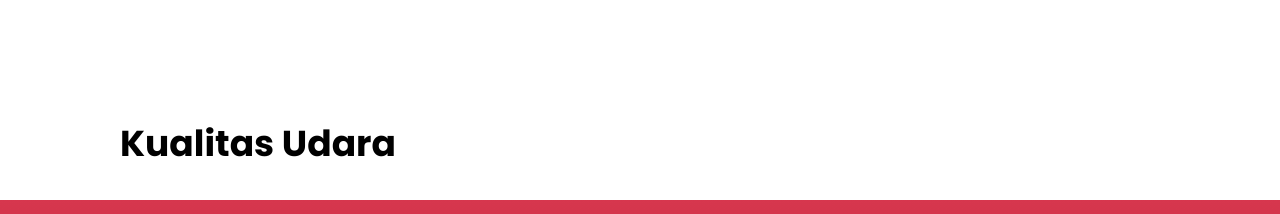
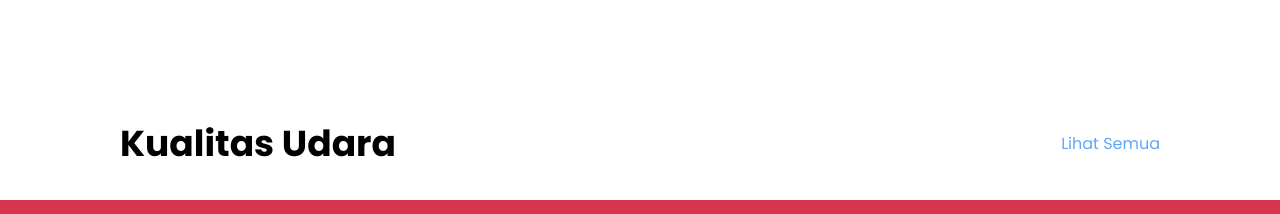
Before and after one commit to mubasyir19/puslitbang, a Next.js app: page / in a window 1280 px wide. Shown: the part 1620-1834 px from the top of the page. Built offline with nearby package versions, Linux system fonts and the light colour scheme.

Commit message:
update(airQuality): add link lihat semua

```diff
--- a/components/AirQuality/airQuality.js
+++ b/components/AirQuality/airQuality.js
@@ -6,6 +6,7 @@ import { Swiper, SwiperSlide } from 'swiper/react';
 import { Autoplay, Pagination } from 'swiper/modules';
 import 'swiper/css';
 import 'swiper/css/pagination';
+import Link from 'next/link';
 
 const poppins = Poppins({
   weight: ['300', '400', '500', '600', '700'],
@@ -16,8 +17,11 @@ const poppins = Poppins({
 export default function AirQuality() {
   return (
     <section className='mt-32 px-20' style={poppins.style}>
-      <div className='px-10'>
+      <div className='px-10 flex justify-between'>
         <h2 className='font-bold text-black text-4xl'>Kualitas Udara</h2>
+        <Link href='#' className='my-auto text-blue-400'>
+          Lihat Semua
+        </Link>
       </div>
       <div className='list-card mt-9 flex gap-x-11 justify-center'>
         <Swiper
```
